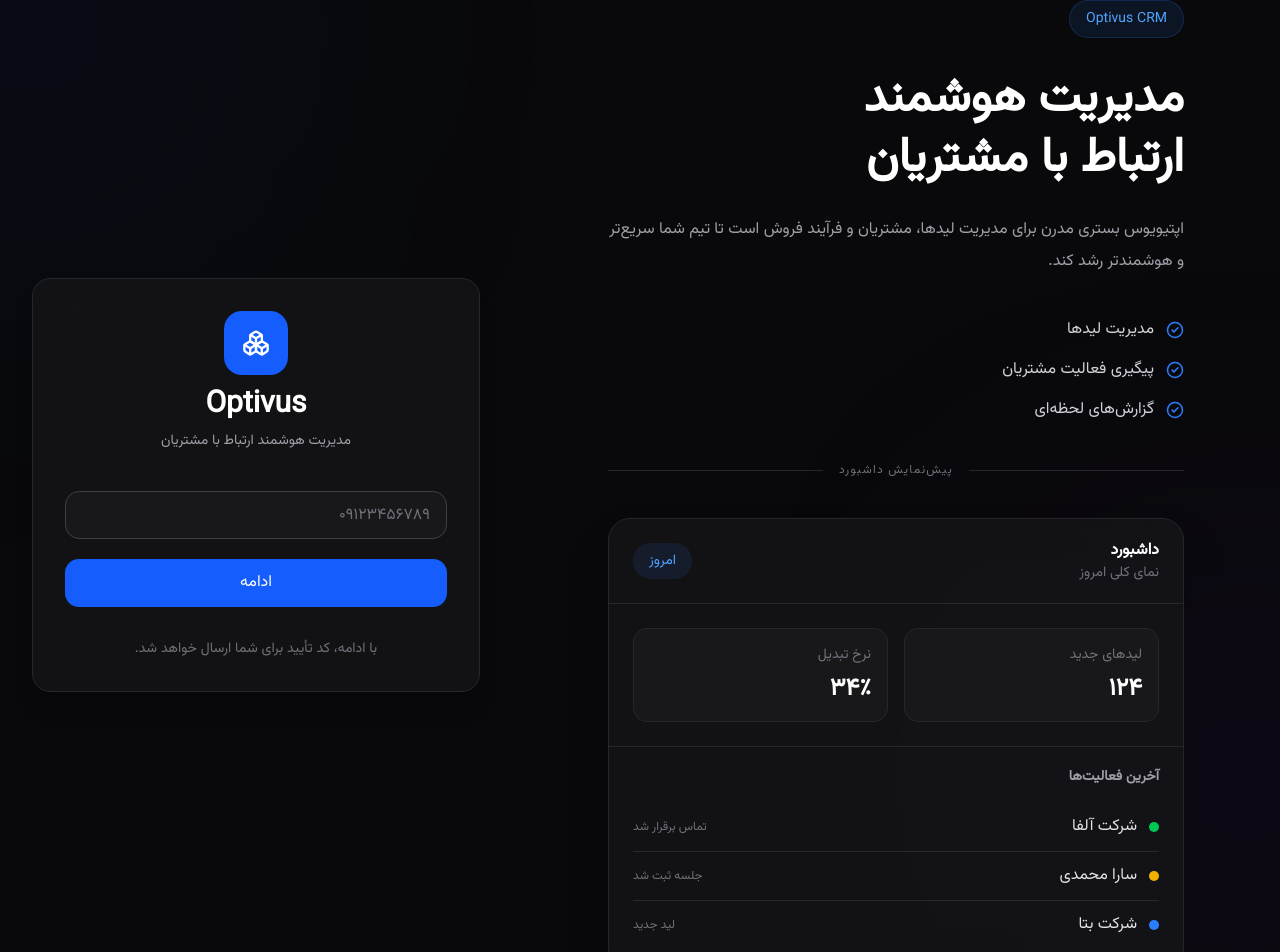
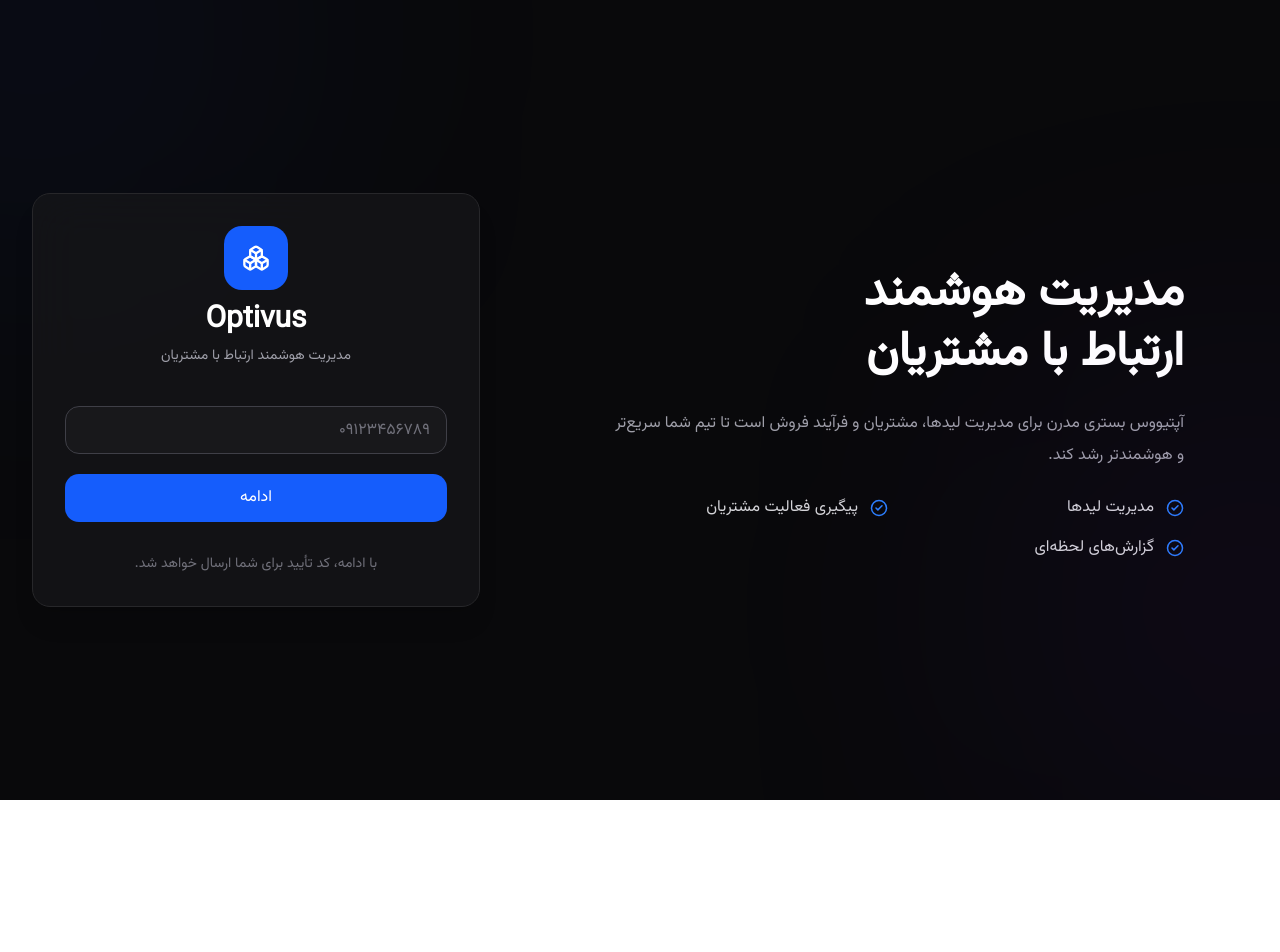
Before and after one commit to rezadrakhshan/Optivus-FrontEnd, a React (Vite) app: page /auth/login in a window 1280 px wide. Shown: the top 952 px of the page. After the commit the page ends 800 px from the top, so only its background shows below. Built offline with nearby package versions, Linux system fonts and the light colour scheme.

Commit message:
feat(hero): Completed Hero components

```diff
--- a/index.html
+++ b/index.html
@@ -2,9 +2,8 @@
 <html lang="fa" dir="rtl">
   <head>
     <meta charset="UTF-8" />
-    <link rel="icon" type="image/svg+xml" href="/favicon.svg" />
     <meta name="viewport" content="width=device-width, initial-scale=1.0" />
-    <title>optivus-frontend</title>
+    <title>Optivus</title>
   </head>
   <body>
     <div id="root"></div>
--- a/src/components/hero/DashboardPreview.tsx
+++ /dev/null
@@ -1,51 +0,0 @@
-import StatCard from "./StatCard";
-import ActivityItem from "./ActivityItem";
-
-export default function DashboardPreview() {
-  return (
-    <div className="mt-10 overflow-hidden rounded-3xl border border-zinc-800 bg-zinc-900/70 backdrop-blur-xl shadow-2xl">
-      {/* Header */}
-      <div className="flex items-center justify-between border-b border-zinc-800 px-6 py-5">
-        <div>
-          <h3 className="font-semibold text-white">داشبورد</h3>
-
-          <p className="text-sm text-zinc-500">نمای کلی امروز</p>
-        </div>
-
-        <div className="rounded-full bg-blue-500/10 px-4 py-2 text-sm text-blue-400">
-          امروز
-        </div>
-      </div>
-
-      {/* Stats */}
-
-      <div className="grid grid-cols-2 gap-4 p-6">
-        <StatCard title="لیدهای جدید" value="۱۲۴" />
-
-        <StatCard title="نرخ تبدیل" value="۳۴٪" />
-      </div>
-
-      {/* Activities */}
-
-      <div className="border-t border-zinc-800 px-6 py-5">
-        <h4 className="mb-4 text-sm font-semibold text-zinc-400">
-          آخرین فعالیت‌ها
-        </h4>
-
-        <ActivityItem
-          color="bg-green-500"
-          title="شرکت آلفا"
-          status="تماس برقرار شد"
-        />
-
-        <ActivityItem
-          color="bg-yellow-500"
-          title="سارا محمدی"
-          status="جلسه ثبت شد"
-        />
-
-        <ActivityItem color="bg-blue-500" title="شرکت بتا" status="لید جدید" />
-      </div>
-    </div>
-  );
-}
--- a/src/components/hero/Hero.tsx
+++ b/src/components/hero/Hero.tsx
@@ -1,32 +1,12 @@
-import DashboardPreview from "./DashboardPreview";
-import Divider from "./Divider";
 import FeatureItem from "./FeatureItem";
 
 export default function Hero() {
   return (
-    <div className="mx-auto max-w-2xl">
-      {/* Badge */}
-
-      <span
-        className="
-          inline-flex
-          items-center
-          rounded-full
-          border
-          border-blue-500/20
-          bg-blue-500/10
-          px-4
-          py-2
-          text-sm
-          text-blue-400
-        "
-      >
-        Optivus CRM
-      </span>
+    <div className="mx-auto flex h-full max-w-2xl flex-col justify-center">
 
       {/* Title */}
 
-      <h1 className="mt-8 text-5xl font-black leading-tight text-white">
+      <h1 className="mt-6 text-4xl xl:text-5xl font-black leading-tight text-white">
         مدیریت هوشمند
         <br />
         ارتباط با مشتریان
@@ -35,13 +15,13 @@
       {/* Description */}
 
       <p className="mt-6 max-w-xl leading-8 text-zinc-400">
-        اپتیویوس بستری مدرن برای مدیریت لیدها، مشتریان و فرآیند فروش است تا تیم
+        آپتیووس بستری مدرن برای مدیریت لیدها، مشتریان و فرآیند فروش است تا تیم
         شما سریع‌تر و هوشمندتر رشد کند.
       </p>
 
       {/* Features */}
 
-      <div className="mt-10 grid gap-4">
+      <div className="mt-6 grid grid-cols-2 gap-4">
         <FeatureItem>مدیریت لیدها</FeatureItem>
 
         <FeatureItem>پیگیری فعالیت مشتریان</FeatureItem>
@@ -49,9 +29,7 @@
         <FeatureItem>گزارش‌های لحظه‌ای</FeatureItem>
       </div>
 
-      {/* Dashboard */}
-      <Divider text="پیش‌نمایش داشبورد" />
-      <DashboardPreview />
+
     </div>
   );
 }
```
Also changed, not shown: src/pages/auth/login/index.tsx (+1 -21 lines).
